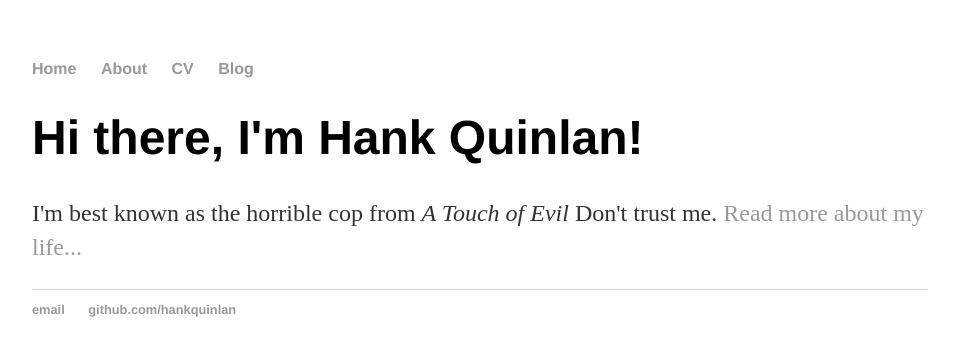
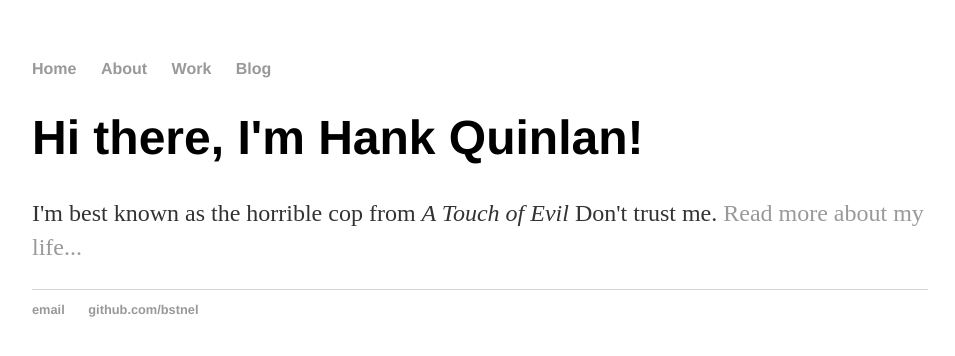
Before and after one commit to bstnel/bstnel.github.io, a Jekyll site: the page built from index.html, in a window 1280 px wide. Shown: the top 356 px of the page, without its empty margins (160-1115 px from the left). Built offline with Jekyll 4.4.1, drawn with Linux system fonts in a browser that asks for light colours.

Commit message:
Update default.html

```diff
--- a/_layouts/default.html
+++ b/_layouts/default.html
@@ -10,7 +10,7 @@
 	    		<ul>
 	        		<li><a href="/">Home</a></li>
 		        	<li><a href="/about">About</a></li>
-	        		<li><a href="/cv">CV</a></li>
+	        		<li><a href="/cv">Work</a></li>
 	        		<li><a href="/blog">Blog</a></li>
 	    		</ul>
 			</nav>
@@ -21,8 +21,8 @@
 			</div><!-- /.container -->
 			<footer>
 	    		<ul>
-	        		<li><a href="mailto:hankquinlanhub@gmail.com">email</a></li>
-	        		<li><a href="https://github.com/hankquinlan">github.com/hankquinlan</a></li>
+	        		<li><a href="mailto:bstnel@gmail.com">email</a></li>
+	        		<li><a href="https://github.com/bstnel">github.com/bstnel</a></li>
 				</ul>
 			</footer>
 		</body>
```
